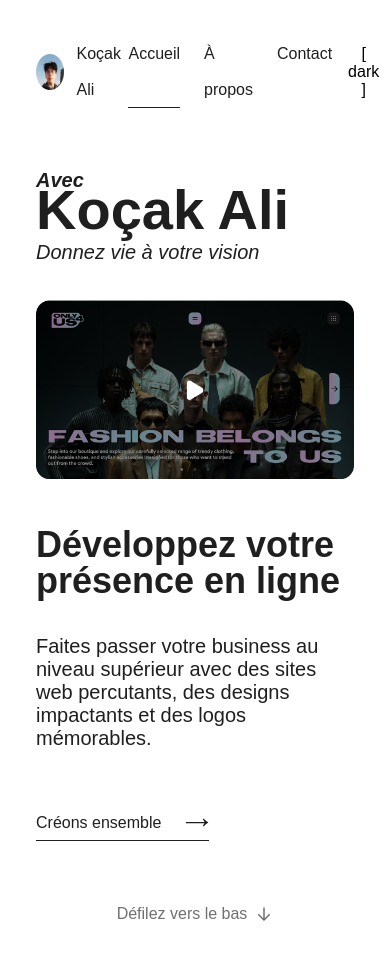
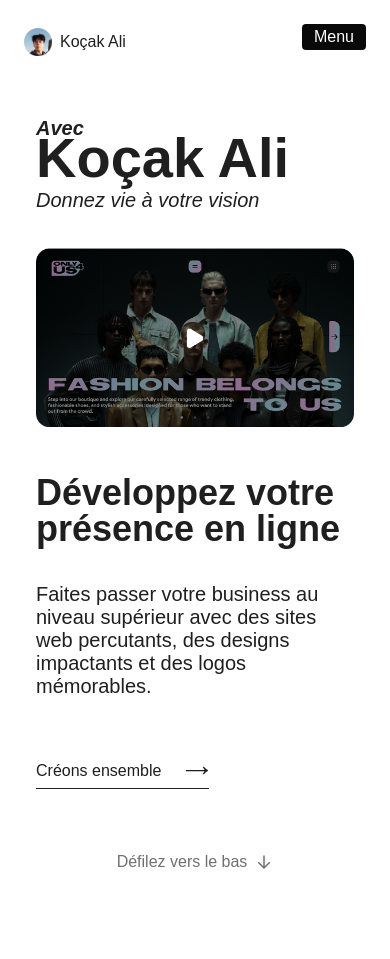
Before and after one commit to Bluegnarl/portfolio-2025, a Next.js app: page / in a window 390 px wide. After the commit the page ends 907 px from the top, so only its background shows below. Built offline with nearby package versions, Linux system fonts and the light colour scheme.

Commit message:
HeaderHome updated, fully responsive

```diff
--- a/src/app/default.scss
+++ b/src/app/default.scss
@@ -20,5 +20,5 @@ body {
     font-family: "Switzer", sans-serif;
     display: flex;
     flex-direction: column;
-    gap: 24px;
+    align-items: center;
 }
--- a/src/app/layout.js
+++ b/src/app/layout.js
@@ -1,6 +1,7 @@
 import "./default.scss";
 
 import { ThemeProvider } from "@/components/ThemeProvider/ThemeProvider";
+import Nav from "@/components/Nav/Nav";
 
 export const metadata = {
     title: "Koçak Ali - Développeur & Designer",
@@ -18,6 +19,7 @@ export default function RootLayout({ children }) {
                     enableSystem
                     disableTransitionOnChange
                 >
+                    <Nav />
                     {children}
                 </ThemeProvider>
             </body>
--- a/src/app/page.js
+++ b/src/app/page.js
@@ -1,9 +1,11 @@
+import styles from "./page.module.scss"
+
 import HeaderHome from "@/components/HeaderHome/HeaderHome";
 
 export default function Home() {
     return (
-        <>
+        <main className={styles.main}>
             <HeaderHome />
-        </>
+        </main>
     );
 }
--- /dev/null
+++ b/src/app/page.module.scss
@@ -0,0 +1,5 @@
+.main {
+        display: flex;
+        width: 100%;
+        max-width: 120rem;
+}
--- a/src/assets/styles/dark.scss
+++ b/src/assets/styles/dark.scss
@@ -2,7 +2,7 @@
     // On utilise le .dark car on ne veut appliquer ce root que si html contient la class ".dark"
     --surface: #060606;
     --surface-variant: #FFFFFF;
-    --on-surface-0: #FFFFFF;
+    --on-surface-0: #ffffff;
     --on-surface-1: #9D9D9D;
     --on-surface-2: #959595;
     --on-surface-3: #272727;
--- a/src/components/HeaderHome/HeaderHome.js
+++ b/src/components/HeaderHome/HeaderHome.js
@@ -11,7 +11,6 @@ import videoPreview from "../../assets/images/videoPreview.png";
 export default function HeaderHome() {
     return (
         <section className={styles.headerWrapper}>
-            <Nav />
             <header className={styles.header}>
                 <div className={styles.headerContent}>
                     <div className={styles.presentation}>
--- a/src/components/HeaderHome/HeaderHome.module.scss
+++ b/src/components/HeaderHome/HeaderHome.module.scss
@@ -1,6 +1,7 @@
 .headerWrapper {
     min-height: 100svh;
-    padding: 36px;
+    width: 100%;
+    padding: 15vh 36px 36px 36px;
     display: flex;
     flex-direction: column;
     justify-content: space-between;
@@ -9,10 +10,12 @@
         display: flex;
         flex-direction: column;
         align-items: center;
+        width: 100%;
         gap: 48px;
         padding: 64px 0;
         & .headerContent {
             display: flex;
+            width: 100%;
             & .presentation {
                 display: flex;
                 flex-direction: column;
@@ -35,14 +38,14 @@
                 display: flex;
                 flex-direction: column;
                 width: 100%;
-                gap: 64px;
+                gap: 86px;
                 padding-top: 24px;
 
                 & .headerText {
                     display: flex;
                     flex-direction: column;
                     gap: 64px;
-                    max-width: 750px;
+                    max-width: 650px;
                 }
             }
         }
@@ -55,11 +58,12 @@
 }
 
 @media screen and (min-width: 1600px) {
-
 }
 
 @media screen and (max-width: 1120px) {
-    .headerWrapper .header .headerContent {
+    .headerWrapper {
+        padding: 56px 36px 36px 36px;
+        & .header .headerContent {
             flex-direction: column;
             gap: 48px;
             & .presentation {
@@ -79,3 +83,4 @@
             }
         }
     }
+}
--- /dev/null
+++ b/src/components/Nav/MenuLink.js
@@ -0,0 +1,23 @@
+"use client";
+
+import styles from "./MenuLink.module.scss";
+
+import Link from "next/link";
+import { usePathname } from "next/navigation";
+
+export default function MenuLink({ children, href }) {
+    const path = usePathname();
+
+    const isActive = href === path || (href === "/" && path === "/");
+
+    return (
+        <Link
+            className={`section-title ${styles.menuLink} ${
+                isActive ? styles.active : ""
+            }`}
+            href={href}
+        >
+            {children}
+        </Link>
+    );
+}
--- /dev/null
+++ b/src/components/Nav/MenuLink.module.scss
@@ -0,0 +1,9 @@
+.menuLink {
+    line-height: 36px;
+    text-decoration: none;
+    color: var(--on-surface-0);
+
+    &.active {
+        border-bottom: solid 1px var(--on-surface-0);
+    }
+}
--- a/src/components/Nav/Nav.js
+++ b/src/components/Nav/Nav.js
@@ -1,6 +1,7 @@
 import styles from "./Nav.module.scss";
 import Link from "next/link";
 import NavLink from "./NavLink";
+import MenuLink from "./MenuLink";
 import Image from "next/image";
 import { ThemeToggler } from "../ThemeProvider/ThemeToggler";
 import profileImage from "../../assets/images/profile.png";
@@ -29,6 +30,9 @@ export default function Nav() {
                 </div>
                 <ThemeToggler />
             </div>
+            <div className={styles.menuButton}>
+                Menu
+            </div>
         </nav>
     );
 }
--- a/src/components/Nav/Nav.module.scss
+++ b/src/components/Nav/Nav.module.scss
@@ -1,7 +1,9 @@
 .nav {
     display: flex;
+    position: absolute;
     width: 100%;
     justify-content: space-between;
+    padding: 36px;
 
     & a {
         line-height: 36px;
@@ -39,4 +41,37 @@
             gap: 24px;
         }
     }
+
+    & .menuButton {
+        display: none;
+        padding: 4px 12px;
+        position: fixed;
+        right: 24px;
+        top: 24px;
+        cursor: pointer;
+        background: var(--surface-variant);
+        color: var(--surface);
+        border-radius: 4px;
+    }
 }
+
+@media screen and (max-width: 1120px) {
+    .nav {
+        padding: 24px;
+        & .fillNav {
+            & .profile {
+                gap: 8px;
+                & .imageContainer {
+                    width: 28px;
+                    height: 28px;
+                }
+            }
+        }
+        & .options {
+            display: none;
+        }
+        & .menuButton {
+            display: flex;
+        }
+    }
+}
```
Lines whose indentation alone changed are shown as unchanged.
